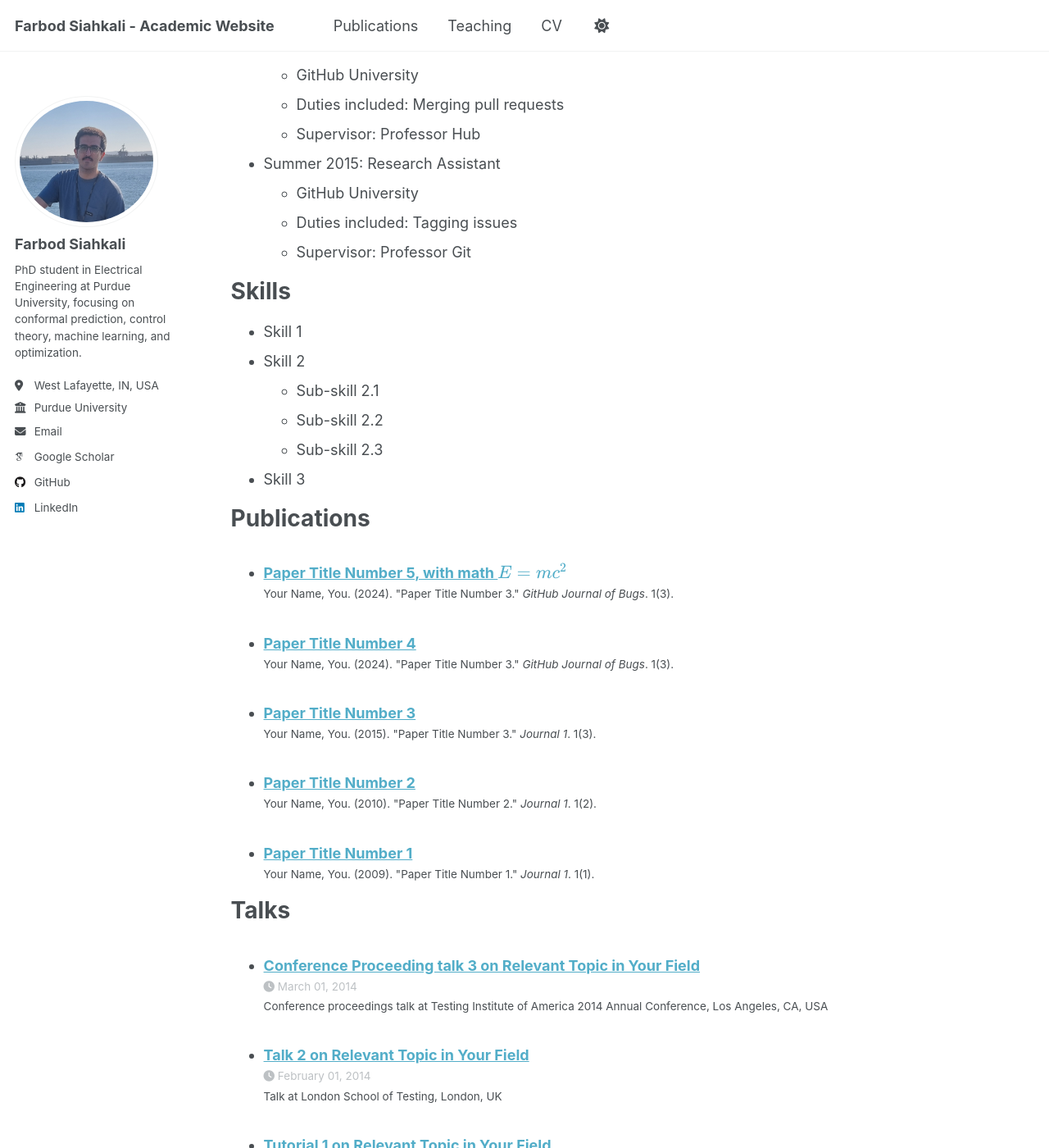
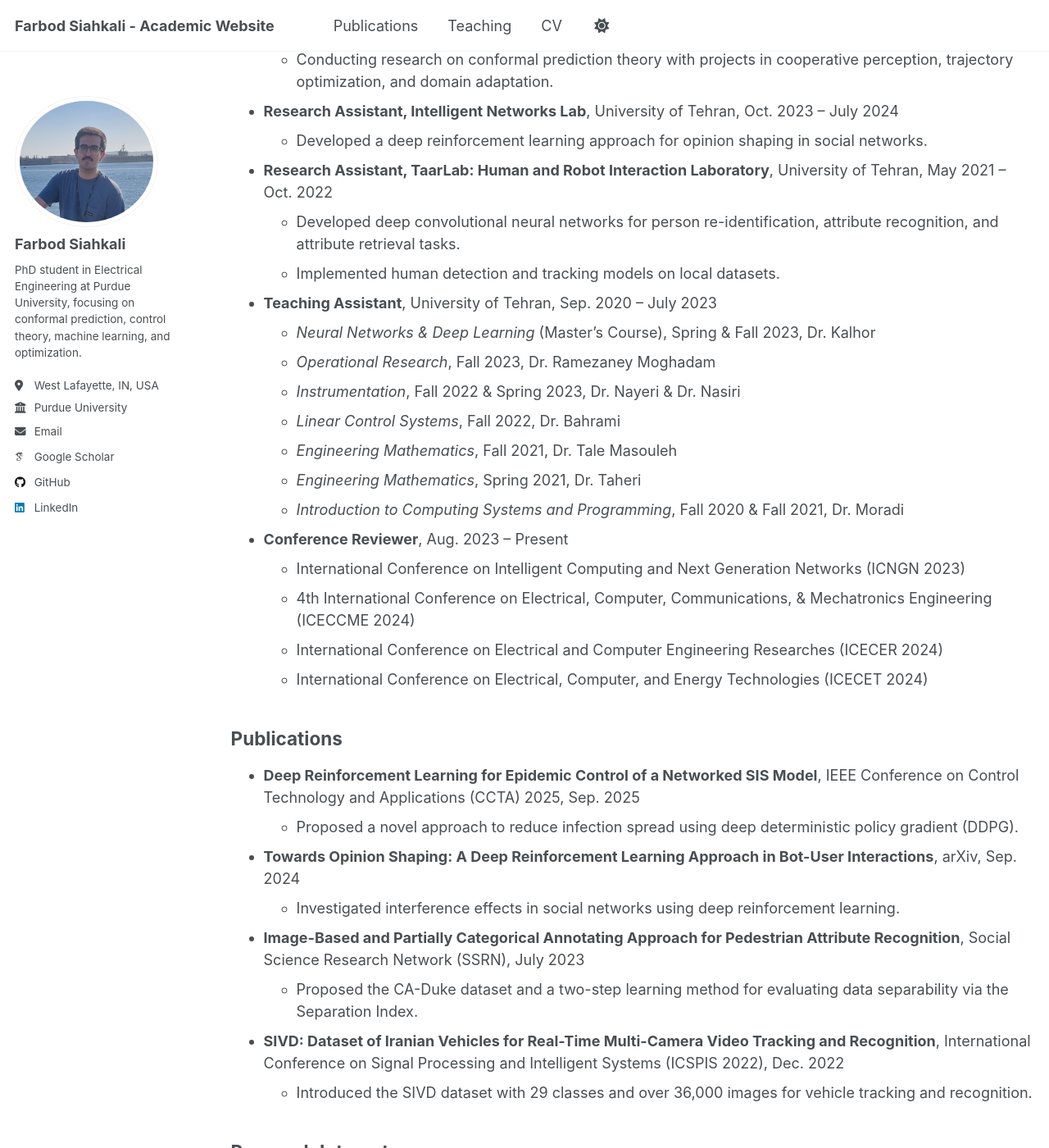
Before and after one commit to Farbod-Siahkali/Farbod-Siahkali.github.io, a Jekyll site: the page built from _pages/cv.md, in a window 1280 px wide and 1400 px high, scrolled down 464 px. Shown: the whole window at 82% size. Built offline with Jekyll 4.4.1, drawn with Linux system fonts in a browser that asks for light colours; some web fonts are replaced; a script that is not in the unit is left out; some of the changed text lies outside the part shown.

Commit message:
Update cv.md

```diff
--- a/_pages/cv.md
+++ b/_pages/cv.md
@@ -9,56 +9,63 @@ redirect_from:
 
 {% include base_path %}
 
-Education
-======
-* Ph.D in Version Control Theory, GitHub University, 2018 (expected)
-* M.S. in Jekyll, GitHub University, 2014
-* B.S. in GitHub, GitHub University, 2012
 
-Work experience
-======
-* Spring 2024: Academic Pages Collaborator
-  * GitHub University
-  * Duties includes: Updates and improvements to template
-  * Supervisor: The Users
+## Education
+* **Ph.D. in Electrical Engineering (Automatic Control Area)**, Purdue University, Aug. 2024 – May 2029 (Expected, GPA: 3.83), West Lafayette, IN, USA
+* **B.S. in Electrical Engineering (Control Engineering Branch)**, University of Tehran, Sep. 2019 – July 2023 (Score: 18.36/20, GPA: 3.92), Tehran, Iran
+* **Diploma of Mathematics**, Salam High School, June 2016 – Sep. 2019 (Score: 19.32/20, GPA: 4.00), Tehran, Iran
 
-* Fall 2015: Research Assistant
-  * GitHub University
-  * Duties included: Merging pull requests
-  * Supervisor: Professor Hub
+## Work Experience
+* **Research Assistant, Prof. Vijay Gupta's Lab**, Purdue University, Aug. 2024 – Present
+  * Conducting research on conformal prediction theory with projects in cooperative perception, trajectory optimization, and domain adaptation.
+* **Research Assistant, Intelligent Networks Lab**, University of Tehran, Oct. 2023 – July 2024
+  * Developed a deep reinforcement learning approach for opinion shaping in social networks.
+* **Research Assistant, TaarLab: Human and Robot Interaction Laboratory**, University of Tehran, May 2021 – Oct. 2022
+  * Developed deep convolutional neural networks for person re-identification, attribute recognition, and attribute retrieval tasks.
+  * Implemented human detection and tracking models on local datasets.
+* **Teaching Assistant**, University of Tehran, Sep. 2020 – July 2023
+  * *Neural Networks & Deep Learning* (Master's Course), Spring & Fall 2023, Dr. Kalhor
+  * *Operational Research*, Fall 2023, Dr. Ramezaney Moghadam
+  * *Instrumentation*, Fall 2022 & Spring 2023, Dr. Nayeri & Dr. Nasiri
+  * *Linear Control Systems*, Fall 2022, Dr. Bahrami
+  * *Engineering Mathematics*, Fall 2021, Dr. Tale Masouleh
+  * *Engineering Mathematics*, Spring 2021, Dr. Taheri
+  * *Introduction to Computing Systems and Programming*, Fall 2020 & Fall 2021, Dr. Moradi
+* **Conference Reviewer**, Aug. 2023 – Present
+  * International Conference on Intelligent Computing and Next Generation Networks (ICNGN 2023)
+  * 4th International Conference on Electrical, Computer, Communications, & Mechatronics Engineering (ICECCME 2024)
+  * International Conference on Electrical and Computer Engineering Researches (ICECER 2024)
+  * International Conference on Electrical, Computer, and Energy Technologies (ICECET 2024)
 
-* Summer 2015: Research Assistant
-  * GitHub University
-  * Duties included: Tagging issues
-  * Supervisor: Professor Git
+## Publications
+* **Deep Reinforcement Learning for Epidemic Control of a Networked SIS Model**, IEEE Conference on Control Technology and Applications (CCTA) 2025, Sep. 2025
+  * Proposed a novel approach to reduce infection spread using deep deterministic policy gradient (DDPG).
+* **Towards Opinion Shaping: A Deep Reinforcement Learning Approach in Bot-User Interactions**, arXiv, Sep. 2024
+  * Investigated interference effects in social networks using deep reinforcement learning.
+* **Image-Based and Partially Categorical Annotating Approach for Pedestrian Attribute Recognition**, Social Science Research Network (SSRN), July 2023
+  * Proposed the CA-Duke dataset and a two-step learning method for evaluating data separability via the Separation Index.
+* **SIVD: Dataset of Iranian Vehicles for Real-Time Multi-Camera Video Tracking and Recognition**, International Conference on Signal Processing and Intelligent Systems (ICSPIS 2022), Dec. 2022
+  * Introduced the SIVD dataset with 29 classes and over 36,000 images for vehicle tracking and recognition.
 
-Skills
-======
-* Skill 1
-* Skill 2
-  * Sub-skill 2.1
-  * Sub-skill 2.2
-  * Sub-skill 2.3
-* Skill 3
+## Research Interests
+* Conformal Prediction
+* Control Theory
+* Machine Learning
+* Optimization
 
-Publications
-======
-  <ul>{% for post in site.publications reversed %}
-    {% include archive-single-cv.html %}
-  {% endfor %}</ul>
+## Relevant Coursework
+* Neural Networks & Deep Learning (Graduate Course)
+* Deep Generative Models (Graduate Course)
+* Reinforcement Learning (Graduate Course)
+* Robotics & Mechatronics (Graduate Course)
+* Nonlinear Control Systems (Graduate Course)
+* Game Theory (Graduate Course)
+* Lumped System Theory (Graduate Course)
+* Artificial Intelligence
+* Real Analysis
 
-Talks
-======
-  <ul>{% for post in site.talks reversed %}
-    {% include archive-single-talk-cv.html  %}
-  {% endfor %}</ul>
+## Honors & Awards
+* **Best Undergraduate Project Award**, ECE Faculty, University of Tehran, July 2023
 
-Teaching
-======
-  <ul>{% for post in site.teaching reversed %}
-    {% include archive-single-cv.html %}
-  {% endfor %}</ul>
-
-Service and leadership
-======
-* Currently signed in to 43 different slack teams
+## Certificates
+* **IELTS**: Overall Score: 7.5 (Listening: 8, Reading: 8.5, Writing: 7, Speaking: 7)
```
